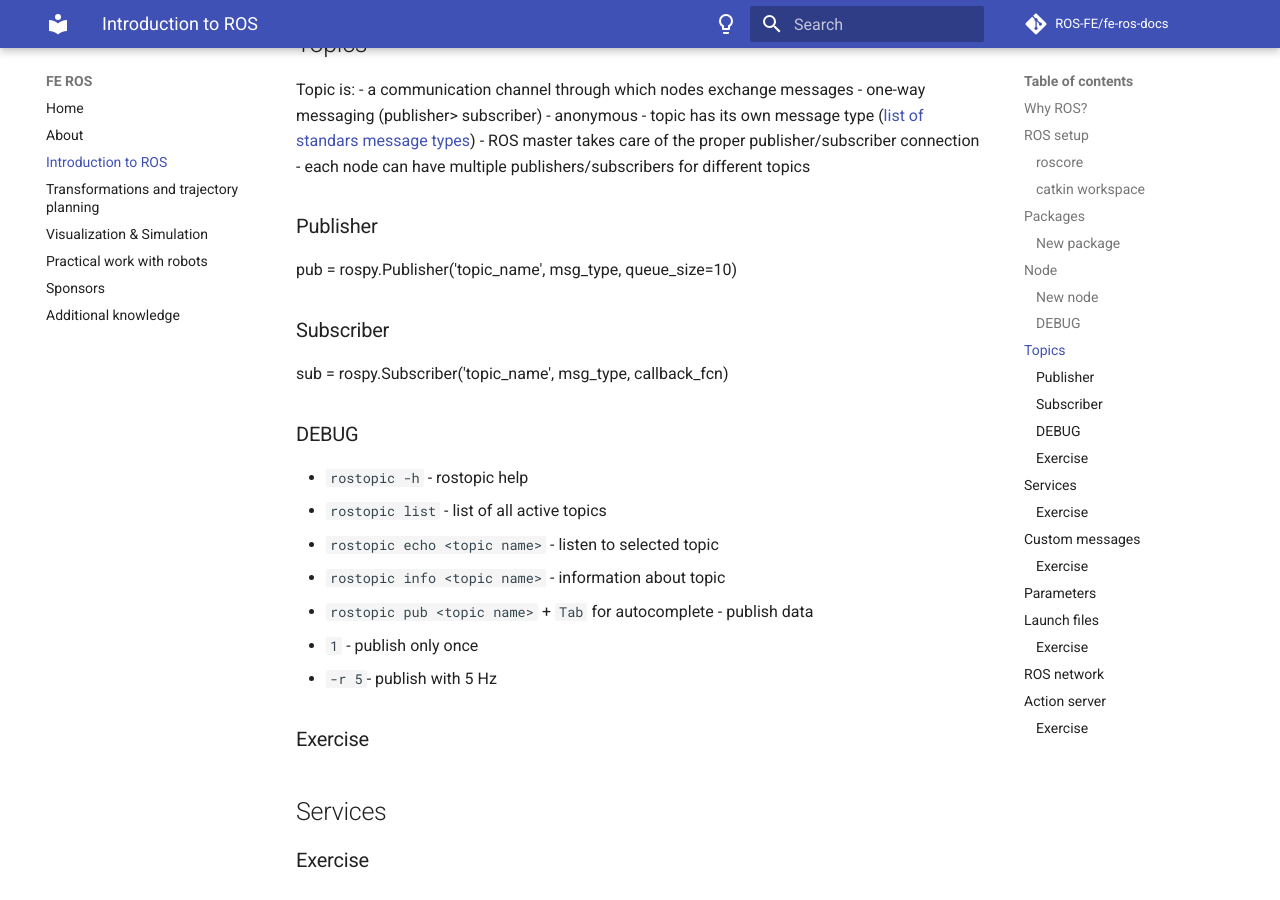
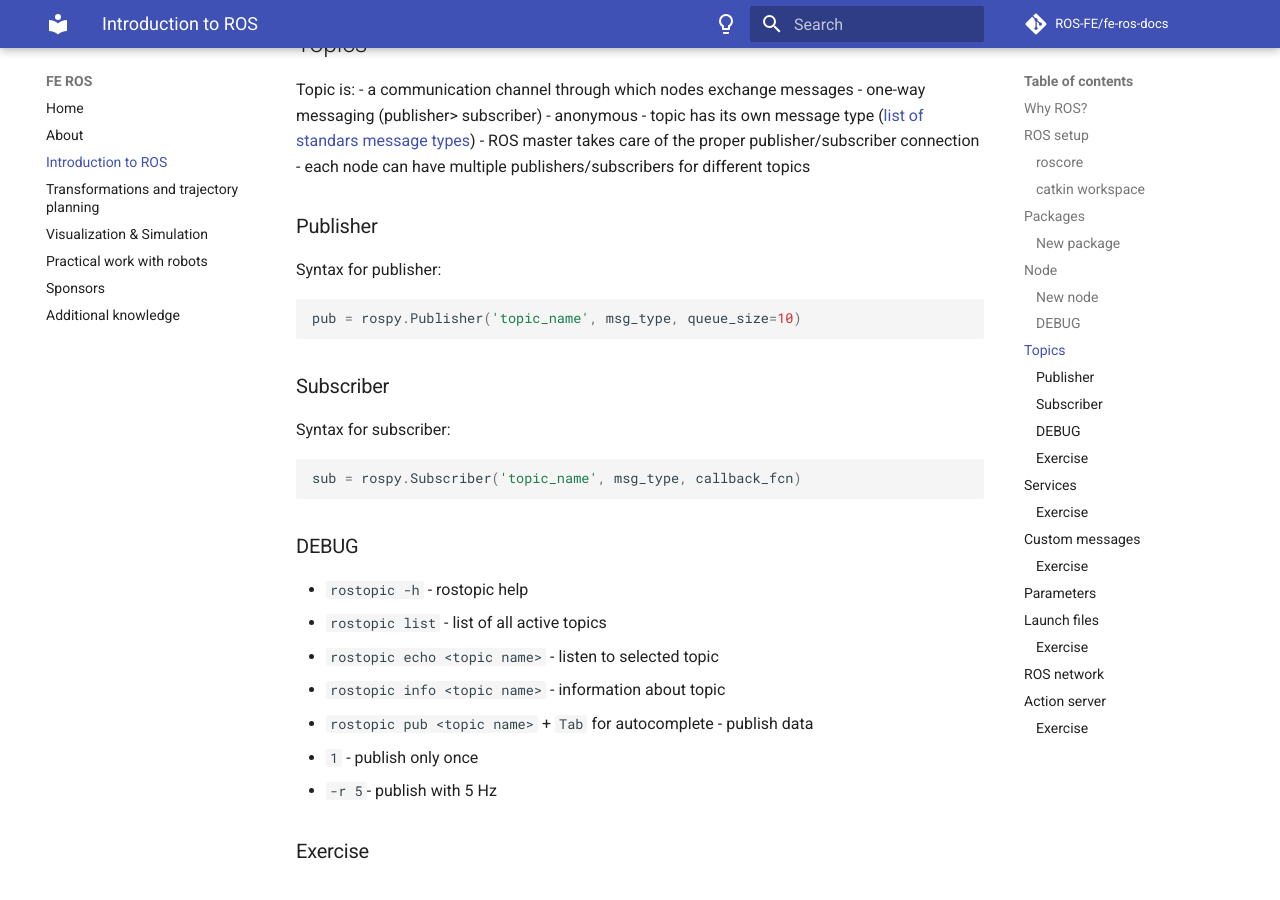
Before and after one commit to ROS-FE/fe-ros-docs, an MkDocs documentation site: the page built from docs/introduction/index.md, in a window 1280 px wide and 900 px high, scrolled down 3020 px. Built offline with MkDocs 1.6.1 and Material for MkDocs 9.7.7, drawn with Linux system fonts in a browser that asks for light colours; comment, search, counter and statistics services are not loaded.

Commit message:
Update index.md

````diff
--- a/docs/introduction/index.md
+++ b/docs/introduction/index.md
@@ -143,11 +143,18 @@ Topic is:
 
 ### Publisher
 
+Syntax for publisher:
+```python
 pub = rospy.Publisher('topic_name', msg_type, queue_size=10)
+```
 
 ### Subscriber
 
+Syntax for subscriber:
+```python
 sub = rospy.Subscriber('topic_name', msg_type, callback_fcn)
+```
+
 
 ### DEBUG
 
````
